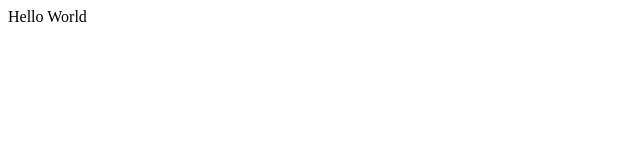
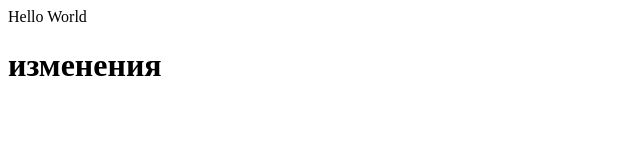
Before and after one commit to stepan-mastadont-githaba/209is-Moiseev-Noscov, a plain HTML site: page index.html in a window 1280 px wide. Shown: the whole page, without its empty margins (0-640 px from the left). Drawn offline with Linux system fonts and the light colour scheme.

Commit message:
изменен

```diff
--- a/index.html
+++ b/index.html
@@ -7,5 +7,6 @@
 </head>
 <body>
     <header>Hello World</header>
+    <h1>изменения</h1>
 </body>
 </html>
```
